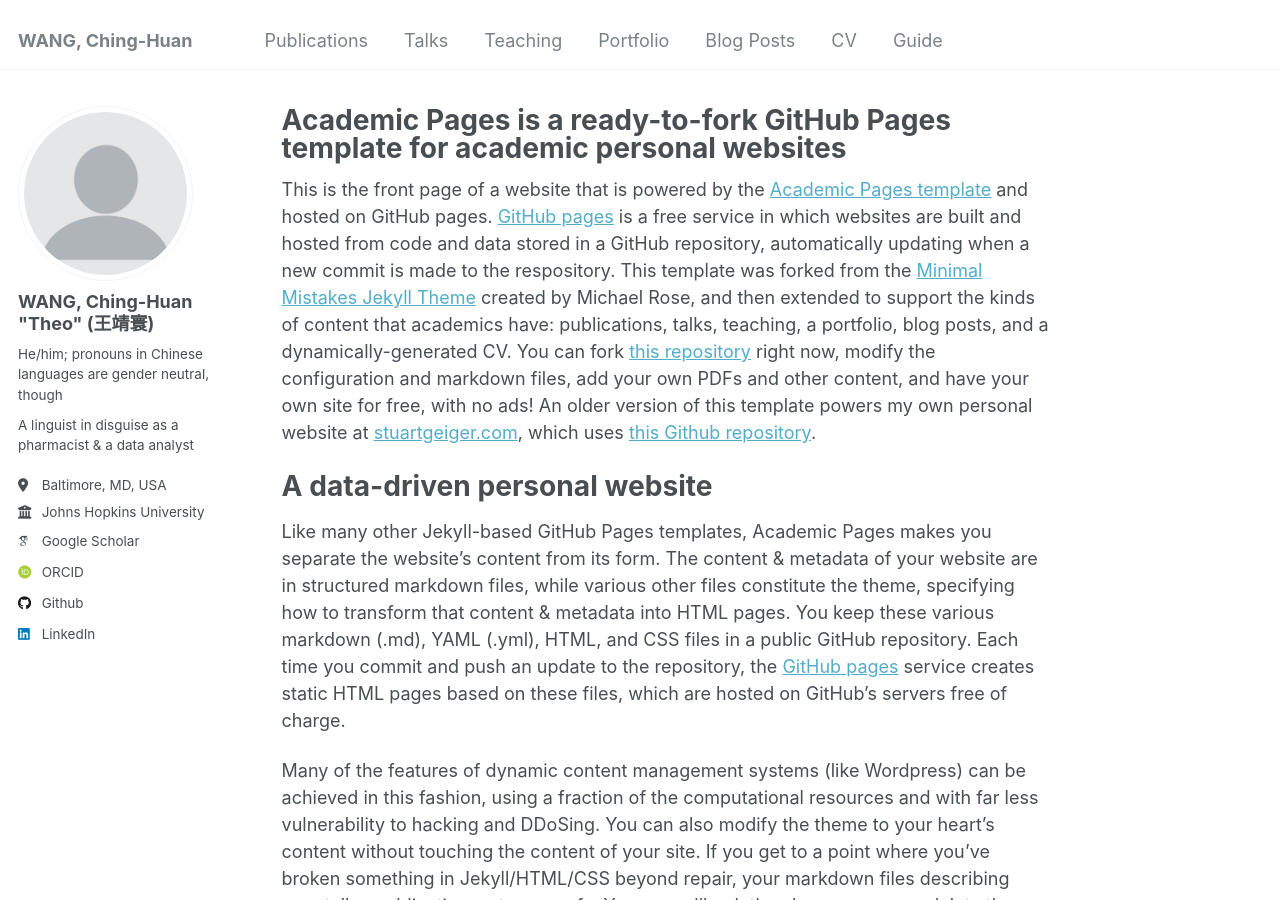
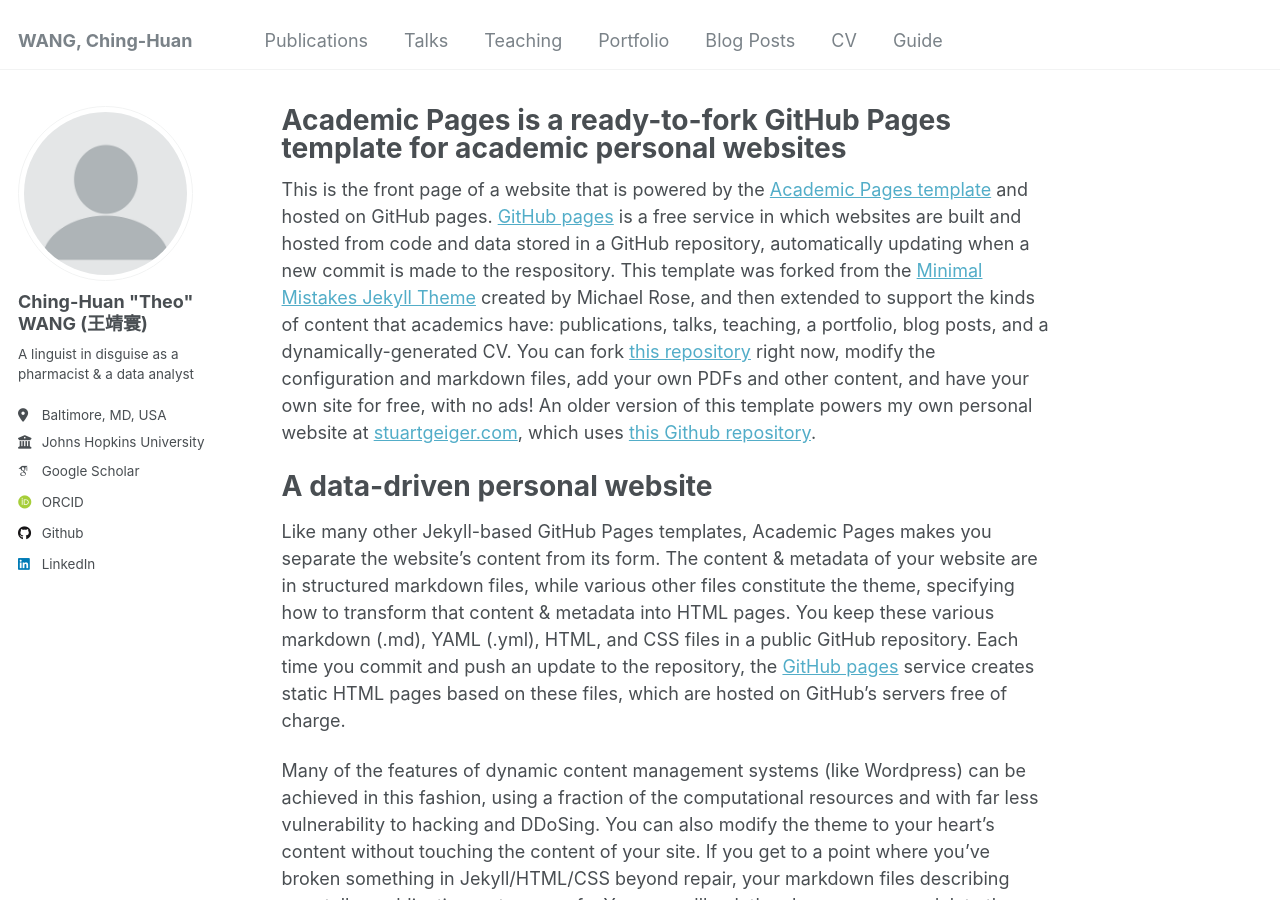
Before and after one commit to stvrt/stvrt.github.io, a Jekyll site: the page built from _pages/about.md, in a window 1280 px wide and 900 px high. Built offline with Jekyll 4.4.1, drawn with Linux system fonts in a browser that asks for light colours; some web fonts are replaced.

Commit message:
Update _config.yml
修改格式錯誤

```diff
--- a/_config.yml
+++ b/_config.yml
@@ -22,8 +22,8 @@ repository               : "stvrts/stvrt.github.io"
 author:
   # Biographic information
   avatar           : "profile.png"
-  name             : 'WANG, Ching-Huan "Theo" (王靖寰)'
-  pronouns         : "He/him; pronouns in Chinese languages are gender neutral, though"
+  name             : 'Ching-Huan "Theo" WANG (王靖寰)'
+  pronouns         : #
   bio              : "A linguist in disguise as a pharmacist & a data analyst"
   location         : "Baltimore, MD, USA"
   employer         : "Johns Hopkins University"
```
